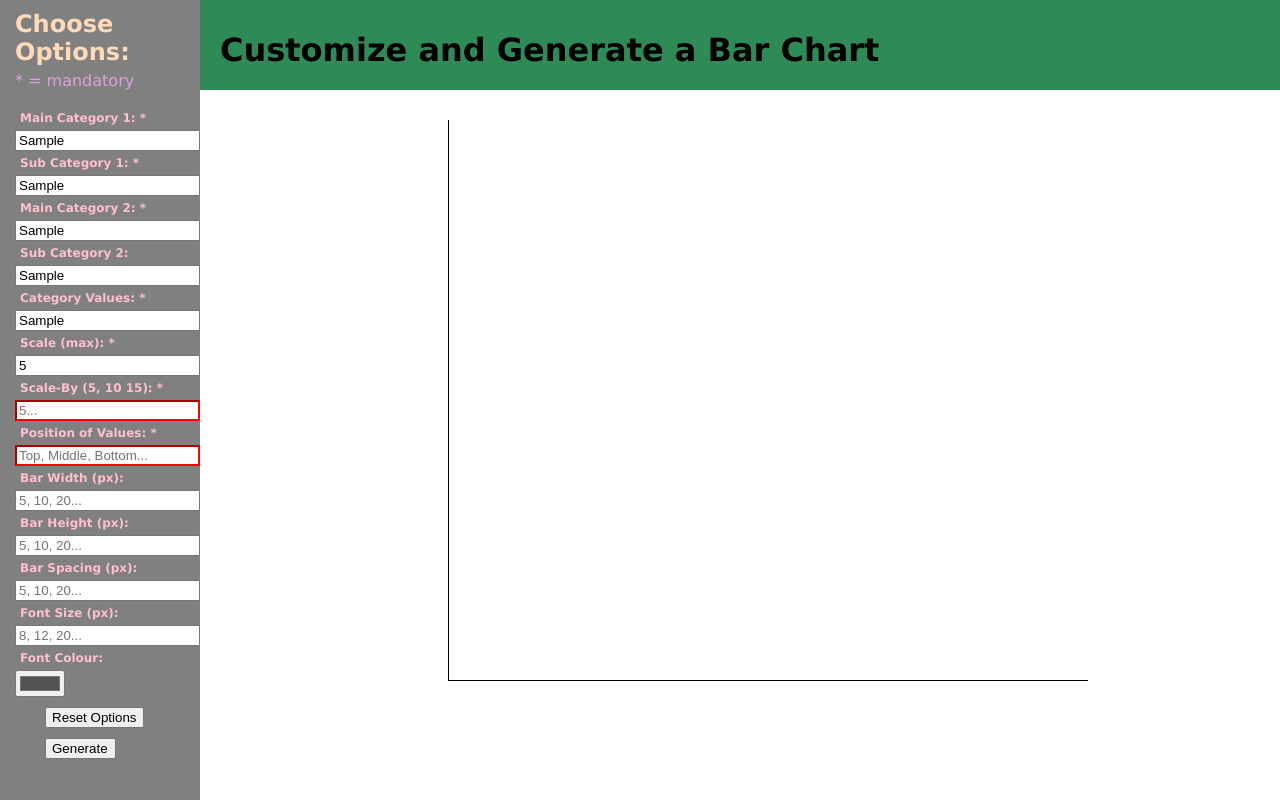
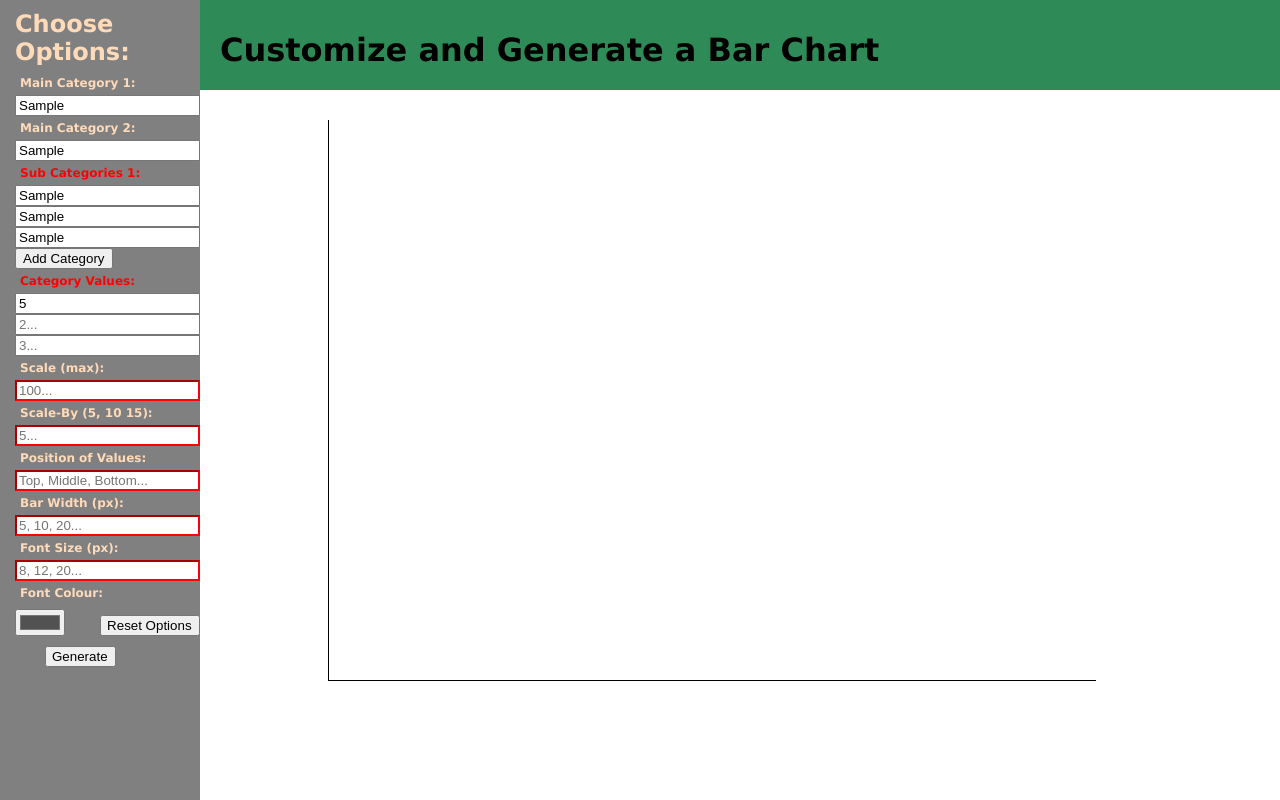
Before and after one commit to Jaxson-Baerg/bar-chart-project, a website: page index.html in a window 1280 px wide. Both pictures are taken after typing "Sample", "Sample", "Sample", "Sample", "Sample", "5" into the empty fields and a click on the button "Generate". Drawn offline with Linux system fonts and the light colour scheme.

Commit message:
Implemented multiple failsafes as well as completed and finalized drawing of bars for the chart

```diff
--- a/assets/stylesheets/main.css
+++ b/assets/stylesheets/main.css
@@ -1,9 +1,3 @@
-:root {
-  --barSpacing: 5px;
-  --barColour: #525252;
-  --labelFontColouor: #525252;
-}
-
 body {
   font-family: 'Lucida Sans', 'Lucida Sans Regular', 'Lucida Grande', 'Lucida Sans Unicode', Geneva, Verdana, sans-serif;
 }
@@ -40,14 +34,9 @@ body {
   margin-bottom: 5px;
   margin-top: 5px;
 }
-.sidebar p {
-  color: plum;
-  margin-top: 5px;
-}
 
 .sidebar > * { /*change styling for elements in sidebar*/
   padding-left: 15px;
-  padding-right: 20px;
 }
 
 #options h5 { /*change styling for elements in the options form*/
@@ -57,36 +46,32 @@ body {
   padding: 5px;
 }
 
-.barColours {
+.barColours { /*styling for container of colour pickers*/
   margin-bottom: 30px;
-  margin-right: 10px;
+  padding-right: 10px;
 }
 
 #colourization h5 { /*change styling for elements in the colourization form*/
-  color: pink;
-  font-size: 12px;
+  color: plum;
+  font-size: 15px;
   margin: 0px;
   padding: 5px;
 }
 
-#colourization label {
-  color: rgb(245, 148, 180);
+#colourization label { /*styling for label for colour pickers*/
+  color: pink;
   font-size: 14px;
   margin-left: 5px;
   margin-top: 5px;
   padding: 5px;
+  position: relative;
 }
 
-#colourization input {
+#colourization input { /*styling for colour pickers*/
   margin-left: 5px;
   margin-right: 5px;
   margin-top: 5px;
-}
-
-@keyframes pulse { /*parameters for pulse animation when input box isn't filled in*/
-  0% { opacity: 1; }
-  50% { opacity: 0.1; }
-  100% { opacity: 1; }
+  position: relative;
 }
 
 #generate, #reset { /*styling for buttons on sidebar*/
@@ -104,32 +89,36 @@ body {
   margin-top: 10px;
 }
 
-.chart { /*styling for main chart area*/
-  margin-left: 200px;
-  padding: 10px 10px;
-}
-
 #xAxis {
-  top: 85%;
-  left: 35%;
-  margin-bottom: 30px;
-  width: 50%;
+  top: 75%;
+  left: 10%;
+  width: 60%;
   height: 1px;
   border-top: 1px solid black;
   position: absolute;
 }
 
 #yAxis {
-  top: 15%;
-  left: 35%;
-  margin-bottom: 30px;
+  top: 5%;
+  left: 10%;
   width: 1px;
   height: 70%;
   border-left: 1px solid black;
   position: absolute;
 }
 
+.chart { /*styling for main chart area*/
+  left: 200px;
+  top: 80px;
+  position: fixed;
+  width: 100%;
+  height: 100%;
+}
+
 .bars {
-  background-color: var(--barColour);
-
+  left: 10%;
+  top: 5%;
+  width: 60%;
+  height: 70%;
+  position: absolute;
 }
--- a/index.html
+++ b/index.html
@@ -13,7 +13,6 @@
 
       <!-- title for the top bar -->
       <h1 id="mainTitle">Customize and Generate a Bar Chart</h1>
-      <p id="test"></p>
     </div>
 
     <!-- code for side bar on page -->
@@ -21,40 +20,46 @@
 
       <!-- title for side bar -->
       <h2>Choose Options:</h2>
-      <p>* = mandatory</p>
 
       <!-- code for user input to configure the bar chart -->
       <form id="options">
 
         <!-- user inputs -->
-        <h5>Main Category 1: *</h5>
+        <h5>Main Category 1:</h5>
         <input type="text" class="mandatoryInput" id="mainCategoryOne" placeholder="Favourite Colour..." value="">
-        <h5>Sub Category 1: *</h5>
-        <input type="text" class="mandatoryInput" id="subCategoryOne" placeholder="Red, Blue, Yellow..." value="">
-        <h5>Main Category 2: *</h5>
+        <h5>Main Category 2:</h5>
         <input type="text" class="mandatoryInput" id="mainCategoryTwo" placeholder="Children..." value="">
-        <h5>Sub Category 2:</h5>
-        <input type="text" id="subCategoryTwo" placeholder="Male, Female..." value="">
-        <h5>Category Values: *</h5>
-        <input type="text" class="mandatoryInput" id="categoryValues" placeholder="3, 7, 5..." value="">
-        <h5>Scale (max): *</h5>
-        <input type="number" class="mandatoryInput" id="scaleValue" min="1" placeholder="100..." value="">
-        <h5>Scale-By (5, 10 15): *</h5>
-        <input type="number" class="mandatoryInput" id="scaleByValue" min="1" placeholder="5..." value="">
-        <h5>Position of Values: *</h5>
-        <input type="text" class="mandatoryInput" id="valuePosition" placeholder="Top, Middle, Bottom..." value="">
+        <h5 id="subCategoryHeader">Sub Categories 1:</h5>
+        <input type="text" class="mandatoryInput barCategoryName" id="subCategoryOne" placeholder="Red..." value="">
+        <input type="text" class="barCategoryName" placeholder="Red..." value="">
+        <input type="text" class="barCategoryName" placeholder="Red..." value="">
+        <button id="addCategoryButton" type="button" onclick="addCategory()">Add Category</button>
+        <h5 id="categoryValueHeader">Category Values:</h5>
+        <input type="number" class="barCategoryValue mustBeNum" id="categoryValues" placeholder="1..." value="">
+        <input type="number" class="barCategoryValue" placeholder="2..." value="">
+        <input type="number" class="barCategoryValue" placeholder="3..." value="">
+
+        <!-- axes customization -->
+        <h5 id="scaleValueHeader">Scale (max):</h5>
+        <input type="number" class="mustBeNum" id="scaleValue" min="1" placeholder="100..." value="">
+        <h5>Scale-By (5, 10 15):</h5>
+        <input type="number" class="mustBeNum" id="scaleByValue" min="1" placeholder="5..." value="">
 
         <!-- bar customization -->
+        <h5>Position of Values:</h5>
+        <input type="text" class="mandatoryInput" id="valuePosition" placeholder="Top, Middle, Bottom..." value="">
         <h5>Bar Width (px):</h5>
-        <input type="number" id="barWidth" min="1" placeholder="5, 10, 20..." value="">
+        <input type="number" class="mustBeNum" id="barWidth" min="1" placeholder="5, 10, 20..." value="">
+        <!--
         <h5>Bar Height (px):</h5>
-        <input type="number" id="barHeight" min="1" placeholder="5, 10, 20..." value="">
+        <input type="number" class="mustBeNum" id="barHeight" min="1" placeholder="5, 10, 20..." value="">
         <h5>Bar Spacing (px):</h5>
-        <input type="number" id="barSpacing" min="1" placeholder="5, 10, 20..." value="">
+        <input type="number" class="mustBeNum" id="barSpacing" min="1" placeholder="5, 10, 20..." value="">
+        -->
 
         <!-- font customization -->
         <h5>Font Size (px):</h5>
-        <input type="number" id="fontSize" placeholder="8, 12, 20..." value="">
+        <input type="number" class="mustBeNum" id="fontSize" placeholder="8, 12, 20..." value="">
         <h5>Font Colour:</h5>
         <input type="color" id="fontColour" value="#525252">
 
--- a/js/main.js
+++ b/js/main.js
@@ -6,18 +6,26 @@ let categoryBarColour = {}; // Object containing colours for each bar associated
 const getCategories = function() {
   let cat = {};
   cat.mainCatOne = $("#mainCategoryOne").val();
-  cat.subCatOne = $("#subCategoryOne").val().split(", ");
+
+  // Pull from each input box under the sub category class
+  cat["subCatOne"] = [];
+  $(".barCategoryName").each(function(){
+    cat["subCatOne"].push($( this ).val());
+  });
+  cat["subCatOne"] = cat["subCatOne"].filter(e => e); // Filter out empty values
+
   cat.mainCatTwo = $("#mainCategoryTwo").val();
-  cat.subCatTwo = $("#subCategoryTwo").val().split(", ");
   return cat;
 };
 
 // Function to get category values
 const getCategoryValues = function() {
-  let categoryValues = $("#categoryValues").val().split(", ");
-  for (let i = 0; i < categoryValues.length; i++) {
-    categoryValues[i] = Number(categoryValues[i]);
-  }
+  let categoryValues = [];
+  $(".barCategoryValue").each(function() {
+    categoryValues.push($( this ).val());
+  });
+  categoryValues = categoryValues.filter(Number); // Filter out empty values
+
   return categoryValues;
 };
 
@@ -41,6 +49,7 @@ const getBarWidth = function() {
   return Number($("#barWidth").val());
 };
 
+/*
 // Function to get height of bars
 const getBarHeight = function() {
   return Number($("#barHeight").val());
@@ -50,6 +59,7 @@ const getBarHeight = function() {
 const getBarSpacing = function() {
   return Number($("#barSpacing").val());
 };
+*/
 
 // Function to create pickers for colour of bars
 const createBarColourPicker = function() {
@@ -58,7 +68,6 @@ const createBarColourPicker = function() {
 
   // Clear out previously added colour pickers to form for fresh start
   $(".colourPickers").remove();
-
   // Define and append header for pickers
   form.append("<h5 class='colourPickers'>Bar Colours:</h5>");
 
@@ -66,23 +75,26 @@ const createBarColourPicker = function() {
   for (let i = 0; i < cats.length; i++) {
     // Define and append labels for each picker
     form.append("<label for='" + cats[i] + "' class='colourPickers'>" + cats[i] + ":" + "</label>");
-
     // Define and append pickers
-    form.append("<input id='" + cats[i] + "' class='colourPickers' type='color' value='#3E89B8'>");
+    if (categoryBarColour[cats[i]] === undefined) {
+      form.append("<input id='" + cats[i] + "' class='colourPickers' type='color' value='#3E89B8'>");
+    } else {
+      form.append("<input id='" + cats[i] + "' class='colourPickers' type='color' value='" + categoryBarColour[cats[i]] + "'>");
+    }
   }
-
   // Define and append button for submitting picked colours
   form.append("<button id='submitColours' class='colourPickers' type='button' onclick='getBarColour()'>Submit Colours</button>");
 };
 
 // Function to get colour of bars
 const getBarColour = function() {
-  categoryBarColour = {};
   let cats = options[0].subCatOne;
-
   // Pushed inputted colours of bars into global object
   for (let i = 0; i < cats.length; i++) {
     categoryBarColour[cats[i]] = $("#" + cats[i]).val();
+
+    // Update styling of bars in chart when new colour is picked and submitted
+    $("#" + cats[i] + "Bar").css("background-color", categoryBarColour[cats[i]]);
   }
 
   console.log(categoryBarColour); // Test output
@@ -98,6 +110,15 @@ const getFontColour = function() {
   return $("#fontColour").val();
 };
 
+// Function to add an input box for an additional category and value to be inputted
+const addCategory = function() {
+  const prevIdOne = $("#addCategoryButton").prevAll("input").length - 2;
+  const prevIdTwo = $("#scaleValueHeader").prevAll("input").length - (prevIdOne + 2);
+
+  $("#addCategoryButton").before("<input type='text' class='barCategoryName' placeholder='Red...' value=''>");
+  $("#scaleValueHeader").before("<input type='number' class='barCategoryValue' placeholder='" + (prevIdTwo + 1).toString() + "...' value=''>");
+}
+
 // Function to pull data
 const pullOptions = function() {
   options = [];
@@ -111,8 +132,10 @@ const pullOptions = function() {
   options.push(getScaleByValue());
   options.push(getValuePosition());
   options.push(getBarWidth());
+  /*
   options.push(getBarHeight());
   options.push(getBarSpacing());
+  */
   options.push(getFontSize());
   options.push(getFontColour());
 
@@ -128,35 +151,116 @@ const filledOut = function() {
 
   $(".mandatoryInput").each(function() {
     if ($( this ).val() === "") { // Check if a mandatory input field is empty
-      // Notify visually which field needs completing
-      $( this ).css("border-color", "red");
-      $( this ).fadeOut(500);
-      $( this ).fadeIn(500);
-
+      pulse(this);
       complete = false;
     }
   });
 
+  // Temporarily get inputs to test if the number of each matches
+  let tempCatNames = [];
+  $(".barCategoryName").each(function() {
+    if ($( this ).val() !== "") {
+      tempCatNames.push($( this ).val());
+    }
+  });
+  let tempCatValues = [];
+  $(".barCategoryValue").each(function() {
+    if ($( this ).val() !== "") {
+      tempCatValues.push($( this ).val());
+    }
+  });
+  // Check if the number of categories and number of values for those categories are equal
+  if (tempCatNames.length !== tempCatValues.length) {
+    pulse("#subCategoryHeader");
+    pulse("#categoryValueHeader");
+    alert("Ensure the number of values matches the number of categories!");
+    complete = false;
+  }
+
+  $(".mustBeNum").each(function() {
+    if ($( this ).val() === "") { // Check if pulled inputs aren't numbers
+      pulse(this);
+      alert("Ensure these values are numbers!");
+      complete = false;
+    }
+  });
+
+  // Check if the scale value is divisible by the scale-by value
+  if ($("#scaleValue").val() % $("#scaleByValue").val() !== 0) {
+    pulse("#scaleValue");
+    pulse("#scaleByValue");
+    alert("Ensure the scale is divisible by the scale-by value!");
+    complete = false;
+  }
+
+  // Check if the bar width value doesn't exceed the side of the x-axis
+  if ($("#barWidth").val() > Math.round((((Number($("#xAxis").css("width").replace("px", ""))) / tempCatValues.length) - 25))) {
+    pulse("#barWidth");
+    alert("Ensure the bar width isn't larger than " + (Math.round((((Number($("#xAxis").css("width").replace("px", ""))) / tempCatValues.length) - 25))).toString() + "px!");
+    complete = false;
+  }
+
   return complete; // Return if form is complete
 };
 
+// Function to pulse incomplete or incorrect inputs
+const pulse = function(ele) {
+  // Notify visually which field needs completing or modifying
+  $(ele).css("border-color", "red");
+  $(ele).css("color", "red");
+  $(ele).fadeOut(500);
+  $(ele).fadeIn(500);
+}
+
 // Function to add elements in html to show drawn and generated bar chart
 const createChart = function() {
-  // Declarations to pull in variables from css stylesheet
-  const root = document.querySelector(':root');
-  const rootStyles = getComputedStyle(root);
+  const bars = $(".bars");
+  const barSpacingX = (100 * (1 / data[0].length)); // How far apart bars should be based on number of categories
+  let offsetPercentY;
+  let offsetPercentX = 5;
+
+  $(".createdBars").remove(); // Remove any previously created and appended bars
+
+  // Loop through each category to create and style bars for said category
+  for (let i = 0; i < data[0].length; i++) {
+    offsetPercentY = 100 * (data[0][i] / options[1]);
+    let tempColour;
+    // Check if the colour of the category has already been picked
+    if (categoryBarColour[options[0].subCatOne[i]] === undefined) {
+      tempColour = "#3E89B8";
+    } else {
+      tempColour = categoryBarColour[options[0].subCatOne[i]];
+    }
+
+    // Append html container to pages
+    bars.append("<div id='" + options[0].subCatOne[i] + "Bar' class='createdBars'></div>");
+    // Style appended html container
+    $("#" + options[0].subCatOne[i] + "Bar").css({
+      "position": "absolute",
+      "bottom": "0",
+      "left": offsetPercentX + "%",
+      "height": offsetPercentY + "%",
+      "width": options[4] + "px",
+      "background-color": tempColour
+    });
+    offsetPercentX += barSpacingX; // Increment x axis offset for bar styling
+  }
 };
 
 // Function to call functions to check form and pull from it
 const checkForm = function() {
-
-  $(".mandatoryInput").css("border-color", ""); // Clear any previously visual reminders of incomplete input fields
+  // Clear any previously visual reminders of incomplete input fields
+  $(".mandatoryInput").css("border-color", "");
+  $(".sidebar h5").css("color", "peachpuff");
+  $("#options input").css({
+    "color": "black",
+    "border-color": ""
+  });
 
   if (filledOut()) {
     pullOptions(); // If the form is completed, pull data from inputs
+    createChart();
   } else {
     console.log("Incomplete Form");
   }
-
-  createChart();
 };
```
